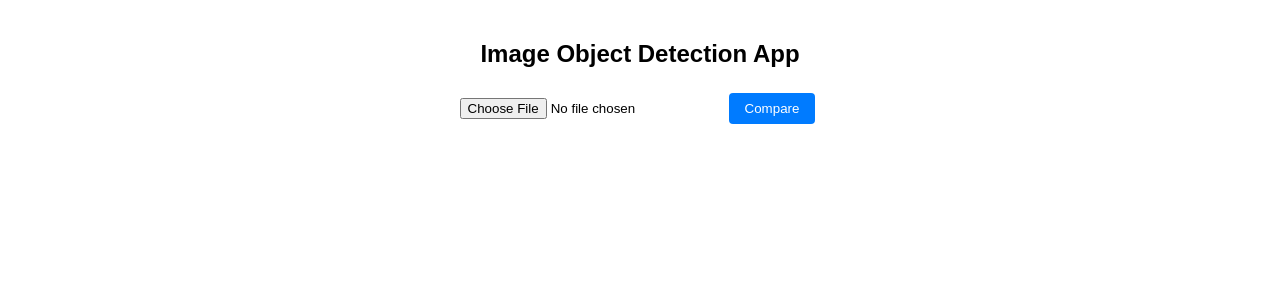
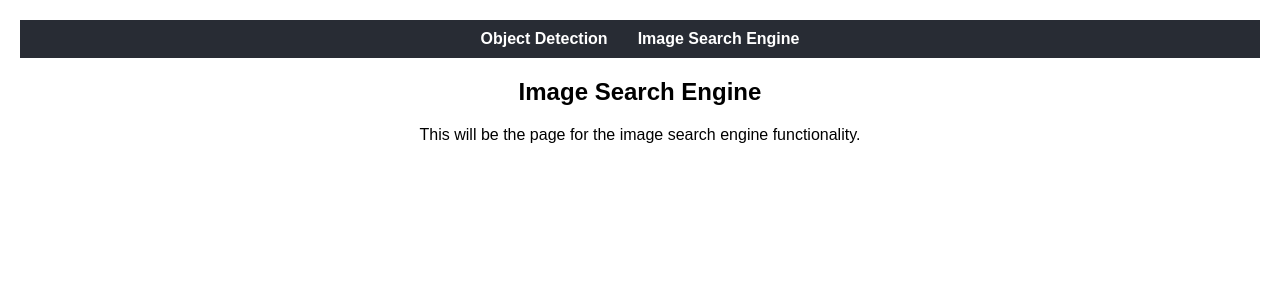
Before and after one commit to DevJLALW/image-search-app, a React (Create React App) app in the folder client/: page /image-search in a window 1280 px wide. Shown: the top 300 px of the page. Built offline with nearby package versions, Linux system fonts and the light colour scheme.

Commit message:
feat: modify as multipage application

```diff
--- a/client/package.json
+++ b/client/package.json
@@ -12,6 +12,7 @@
     "client": "file:",
     "react": "^19.1.0",
     "react-dom": "^19.1.0",
+    "react-router-dom": "^7.5.3",
     "react-scripts": "5.0.1",
     "web-vitals": "^2.1.4"
   },
--- a/client/src/App.js
+++ b/client/src/App.js
@@ -1,150 +1,175 @@
-import React, { useState } from 'react';
-import axios from 'axios';
+// import React, { useState } from 'react';
+// import axios from 'axios';
+// import './App.css';
+
+// const MODEL_TABS = ['vision', 'vertex', 'gemini'];
+
+// function App() {
+//   const [image, setImage] = useState(null);
+//   const [preview, setPreview] = useState(null);
+//   const [results, setResults] = useState({});
+//   const [selectedModel, setSelectedModel] = useState('vision');
+//   const [loading, setLoading] = useState(false);
+
+//   const handleImageChange = (e) => {
+//     const file = e.target.files[0];
+//     setImage(file);
+//     setPreview(URL.createObjectURL(file));
+//     setResults({});
+//   };
+
+//   const handleCompare = async () => {
+//     if (!image) return;
+//     setLoading(true);
+
+//     const formData = new FormData();
+//     formData.append('image', image);
+
+//     const endpoints = {
+//       vision: '/api/detect-vision',
+//       vertex: '/api/detect-vertex',
+//       gemini: '/api/detect-gemini',
+//     };
+
+//     try {
+//       const newResults = {};
+//       for (const model of MODEL_TABS) {
+//         const response = await axios.post(endpoints[model], formData, {
+//           headers: { 'Content-Type': 'multipart/form-data' },
+//         });
+//         newResults[model] = response.data;
+//       }
+//       setResults(newResults);
+//     } catch (err) {
+//       console.error('Error:', err);
+//       alert('Error during detection.');
+//     } finally {
+//       setLoading(false);
+//     }
+//   };
+
+//   const renderBoxes = (objects) => {
+//     if (!objects || !preview) return null;
+
+//     return (
+//       <div style={{ position: 'relative', display: 'inline-block' }}>
+//         <img src={preview} alt="Uploaded" style={{ maxWidth: '100%' }} />
+//         {objects.map((obj, idx) => {
+//           const x = obj.boundingPoly[0].x * 100;
+//           const y = obj.boundingPoly[0].y * 100;
+//           const width = (obj.boundingPoly[1].x - obj.boundingPoly[0].x) * 100;
+//           const height = (obj.boundingPoly[2].y - obj.boundingPoly[0].y) * 100;
+
+//           return (
+//             <div
+//               key={idx}
+//               style={{
+//                 position: 'absolute',
+//                 left: `${x}%`,
+//                 top: `${y}%`,
+//                 width: `${width}%`,
+//                 height: `${height}%`,
+//                 border: '2px solid red',
+//                 color: 'red',
+//                 fontSize: '12px',
+//                 backgroundColor: 'rgba(255, 0, 0, 0.2)',
+//               }}
+//             >
+//               {obj.name} ({(obj.score * 100).toFixed(1)}%)
+//             </div>
+//           );
+//         })}
+//       </div>
+//     );
+//   };
+
+//   const renderTabContent = () => {
+//     const objects = results[selectedModel];
+//     return (
+//       <div style={{ textAlign: 'center' }}>
+//         {renderBoxes(objects)}
+//         {objects && objects.length > 0 && (
+//           <div style={{ textAlign: 'left', marginTop: '1rem', maxWidth: '600px', margin: '1rem auto' }}>
+//             <h4>Detected Objects:</h4>
+//             <ul>
+//               {objects.map((obj, idx) => (
+//                 <li key={idx}>
+//                   <strong>{obj.name}</strong> – Confidence: {(obj.score * 100).toFixed(1)}%
+//                 </li>
+//               ))}
+//             </ul>
+//           </div>
+//         )}
+//       </div>
+//     );
+//   };
+
+//   return (
+//     <div className="App">
+//       <h2>Image Object Detection App</h2>
+//       <div style={{ marginBottom: '1rem' }}>
+//         <input type="file" accept="image/*" onChange={handleImageChange} />
+//         <button onClick={handleCompare} disabled={!image || loading} style={{ marginLeft: '1rem' }}>
+//           {loading ? 'Processing...' : 'Compare'}
+//         </button>
+//       </div>
+
+//       {preview && (
+//         <div style={{ marginBottom: '1rem', textAlign: 'center' }}>
+//           <h4>Uploaded Image</h4>
+//           <img src={preview} alt="Preview" style={{ maxHeight: '300px' }} />
+//         </div>
+//       )}
+
+//       {Object.keys(results).length > 0 && (
+//         <div>
+//           <div style={{ display: 'flex', justifyContent: 'center', gap: '1rem', marginBottom: '1rem' }}>
+//             {MODEL_TABS.map((model) => (
+//               <button
+//                 key={model}
+//                 onClick={() => setSelectedModel(model)}
+//                 style={{
+//                   padding: '0.5rem 1rem',
+//                   backgroundColor: selectedModel === model ? '#007bff' : '#e0e0e0',
+//                   color: selectedModel === model ? 'white' : 'black',
+//                   border: 'none',
+//                   borderRadius: '4px',
+//                   cursor: 'pointer',
+//                 }}
+//               >
+//                 {model.charAt(0).toUpperCase() + model.slice(1)}
+//               </button>
+//             ))}
+//           </div>
+//           {renderTabContent()}
+//         </div>
+//       )}
+//     </div>
+//   );
+// }
+
+// export default App;
+
+// src/App.js
+
+import React from 'react';
+import { BrowserRouter as Router, Route, Routes } from 'react-router-dom';
 import './App.css';
-
-const MODEL_TABS = ['vision', 'vertex', 'gemini'];
+import ObjectDetectionPage from './pages/ObjectDetectionPage';
+import ImageSearchPage from './pages/ImageSearchPage';
+import Navbar from './components/Navbar';  // Import the Navbar
 
 function App() {
-  const [image, setImage] = useState(null);
-  const [preview, setPreview] = useState(null);
-  const [results, setResults] = useState({});
-  const [selectedModel, setSelectedModel] = useState('vision');
-  const [loading, setLoading] = useState(false);
-
-  const handleImageChange = (e) => {
-    const file = e.target.files[0];
-    setImage(file);
-    setPreview(URL.createObjectURL(file));
-    setResults({});
-  };
-
-  const handleCompare = async () => {
-    if (!image) return;
-    setLoading(true);
-
-    const formData = new FormData();
-    formData.append('image', image);
-
-    const endpoints = {
-      vision: '/api/detect-vision',
-      vertex: '/api/detect-vertex',
-      gemini: '/api/detect-gemini',
-    };
-
-    try {
-      const newResults = {};
-      for (const model of MODEL_TABS) {
-        const response = await axios.post(endpoints[model], formData, {
-          headers: { 'Content-Type': 'multipart/form-data' },
-        });
-        newResults[model] = response.data;
-      }
-      setResults(newResults);
-    } catch (err) {
-      console.error('Error:', err);
-      alert('Error during detection.');
-    } finally {
-      setLoading(false);
-    }
-  };
-
-  const renderBoxes = (objects) => {
-    if (!objects || !preview) return null;
-
-    return (
-      <div style={{ position: 'relative', display: 'inline-block' }}>
-        <img src={preview} alt="Uploaded" style={{ maxWidth: '100%' }} />
-        {objects.map((obj, idx) => {
-          const x = obj.boundingPoly[0].x * 100;
-          const y = obj.boundingPoly[0].y * 100;
-          const width = (obj.boundingPoly[1].x - obj.boundingPoly[0].x) * 100;
-          const height = (obj.boundingPoly[2].y - obj.boundingPoly[0].y) * 100;
-
-          return (
-            <div
-              key={idx}
-              style={{
-                position: 'absolute',
-                left: `${x}%`,
-                top: `${y}%`,
-                width: `${width}%`,
-                height: `${height}%`,
-                border: '2px solid red',
-                color: 'red',
-                fontSize: '12px',
-                backgroundColor: 'rgba(255, 0, 0, 0.2)',
-              }}
-            >
-              {obj.name} ({(obj.score * 100).toFixed(1)}%)
-            </div>
-          );
-        })}
+  return (
+    <Router>
+      <div className="App">
+        <Navbar /> {/* Add the Navbar at the top */}
+        <Routes>
+          <Route path="/" element={<ObjectDetectionPage />} />
+          <Route path="/image-search" element={<ImageSearchPage />} />
+        </Routes>
       </div>
-    );
-  };
-
-  const renderTabContent = () => {
-    const objects = results[selectedModel];
-    return (
-      <div style={{ textAlign: 'center' }}>
-        {renderBoxes(objects)}
-        {objects && objects.length > 0 && (
-          <div style={{ textAlign: 'left', marginTop: '1rem', maxWidth: '600px', margin: '1rem auto' }}>
-            <h4>Detected Objects:</h4>
-            <ul>
-              {objects.map((obj, idx) => (
-                <li key={idx}>
-                  <strong>{obj.name}</strong> – Confidence: {(obj.score * 100).toFixed(1)}%
-                </li>
-              ))}
-            </ul>
-          </div>
-        )}
-      </div>
-    );
-  };
-
-  return (
-    <div className="App">
-      <h2>Image Object Detection App</h2>
-      <div style={{ marginBottom: '1rem' }}>
-        <input type="file" accept="image/*" onChange={handleImageChange} />
-        <button onClick={handleCompare} disabled={!image || loading} style={{ marginLeft: '1rem' }}>
-          {loading ? 'Processing...' : 'Compare'}
-        </button>
-      </div>
-
-      {preview && (
-        <div style={{ marginBottom: '1rem', textAlign: 'center' }}>
-          <h4>Uploaded Image</h4>
-          <img src={preview} alt="Preview" style={{ maxHeight: '300px' }} />
-        </div>
-      )}
-
-      {Object.keys(results).length > 0 && (
-        <div>
-          <div style={{ display: 'flex', justifyContent: 'center', gap: '1rem', marginBottom: '1rem' }}>
-            {MODEL_TABS.map((model) => (
-              <button
-                key={model}
-                onClick={() => setSelectedModel(model)}
-                style={{
-                  padding: '0.5rem 1rem',
-                  backgroundColor: selectedModel === model ? '#007bff' : '#e0e0e0',
-                  color: selectedModel === model ? 'white' : 'black',
-                  border: 'none',
-                  borderRadius: '4px',
-                  cursor: 'pointer',
-                }}
-              >
-                {model.charAt(0).toUpperCase() + model.slice(1)}
-              </button>
-            ))}
-          </div>
-          {renderTabContent()}
-        </div>
-      )}
-    </div>
+    </Router>
   );
 }
 
--- /dev/null
+++ b/client/src/components/Navbar.css
@@ -0,0 +1,30 @@
+/* Navbar Styling */
+.navbar {
+    background-color: #282c34;
+    padding: 10px 0;
+    text-align: center;
+  }
+
+  .navbar ul {
+    list-style: none;
+    padding: 0;
+    margin: 0;
+    display: flex;
+    justify-content: center;
+  }
+
+  .navbar li {
+    margin: 0 15px;
+  }
+
+  .nav-link {
+    color: white;
+    text-decoration: none;
+    font-size: 16px;
+    font-weight: bold;
+    transition: color 0.3s;
+  }
+
+  .nav-link:hover {
+    color: #007bff;
+  }
--- /dev/null
+++ b/client/src/components/Navbar.js
@@ -0,0 +1,20 @@
+import React from 'react';
+import { Link } from 'react-router-dom';
+import './Navbar.css';  // Add custom styling for Navbar
+
+function Navbar() {
+  return (
+    <nav className="navbar">
+      <ul>
+        <li>
+          <Link to="/" className="nav-link">Object Detection</Link>
+        </li>
+        <li>
+          <Link to="/image-search" className="nav-link">Image Search Engine</Link>
+        </li>
+      </ul>
+    </nav>
+  );
+}
+
+export default Navbar;
--- /dev/null
+++ b/client/src/pages/ImageSearchPage.js
@@ -0,0 +1,13 @@
+import React from 'react';
+
+function ImageSearchPage() {
+  return (
+    <div className="ImageSearchPage">
+      <h2>Image Search Engine</h2>
+      <p>This will be the page for the image search engine functionality.</p>
+      {/* Add functionality for your image search engine here */}
+    </div>
+  );
+}
+
+export default ImageSearchPage;
--- /dev/null
+++ b/client/src/pages/ObjectDetectionPage.js
@@ -0,0 +1,151 @@
+import React, { useState } from 'react';
+import axios from 'axios';
+import '../App.css';
+
+const MODEL_TABS = ['vision', 'vertex', 'gemini'];
+
+function ObjectDetectionPage() {
+  const [image, setImage] = useState(null);
+  const [preview, setPreview] = useState(null);
+  const [results, setResults] = useState({});
+  const [selectedModel, setSelectedModel] = useState('vision');
+  const [loading, setLoading] = useState(false);
+
+  const handleImageChange = (e) => {
+    const file = e.target.files[0];
+    setImage(file);
+    setPreview(URL.createObjectURL(file));
+    setResults({});
+  };
+
+  const handleCompare = async () => {
+    if (!image) return;
+    setLoading(true);
+
+    const formData = new FormData();
+    formData.append('image', image);
+
+    const endpoints = {
+      vision: '/api/detect-vision',
+      vertex: '/api/detect-vertex',
+      gemini: '/api/detect-gemini',
+    };
+
+    try {
+      const newResults = {};
+      for (const model of MODEL_TABS) {
+        const response = await axios.post(endpoints[model], formData, {
+          headers: { 'Content-Type': 'multipart/form-data' },
+        });
+        newResults[model] = response.data;
+      }
+      setResults(newResults);
+    } catch (err) {
+      console.error('Error:', err);
+      alert('Error during detection.');
+    } finally {
+      setLoading(false);
+    }
+  };
+
+  const renderBoxes = (objects) => {
+    if (!objects || !preview) return null;
+
+    return (
+      <div style={{ position: 'relative', display: 'inline-block' }}>
+        <img src={preview} alt="Uploaded" style={{ maxWidth: '100%' }} />
+        {objects.map((obj, idx) => {
+          const x = obj.boundingPoly[0].x * 100;
+          const y = obj.boundingPoly[0].y * 100;
+          const width = (obj.boundingPoly[1].x - obj.boundingPoly[0].x) * 100;
+          const height = (obj.boundingPoly[2].y - obj.boundingPoly[0].y) * 100;
+
+          return (
+            <div
+              key={idx}
+              style={{
+                position: 'absolute',
+                left: `${x}%`,
+                top: `${y}%`,
+                width: `${width}%`,
+                height: `${height}%`,
+                border: '2px solid red',
+                color: 'red',
+                fontSize: '12px',
+                backgroundColor: 'rgba(255, 0, 0, 0.2)',
+              }}
+            >
+              {obj.name} ({(obj.score * 100).toFixed(1)}%)
+            </div>
+          );
+        })}
+      </div>
+    );
+  };
+
+  const renderTabContent = () => {
+    const objects = results[selectedModel];
+    return (
+      <div style={{ textAlign: 'center' }}>
+        {renderBoxes(objects)}
+        {objects && objects.length > 0 && (
+          <div style={{ textAlign: 'left', marginTop: '1rem', maxWidth: '600px', margin: '1rem auto' }}>
+            <h4>Detected Objects:</h4>
+            <ul>
+              {objects.map((obj, idx) => (
+                <li key={idx}>
+                  <strong>{obj.name}</strong> – Confidence: {(obj.score * 100).toFixed(1)}%
+                </li>
+              ))}
+            </ul>
+          </div>
+        )}
+      </div>
+    );
+  };
+
+  return (
+    <div className="ObjectDetectionPage">
+      <h2>Image Object Detection App</h2>
+      <div style={{ marginBottom: '1rem' }}>
+        <input type="file" accept="image/*" onChange={handleImageChange} />
+        <button onClick={handleCompare} disabled={!image || loading} style={{ marginLeft: '1rem' }}>
+          {loading ? 'Processing...' : 'Compare'}
+        </button>
+      </div>
+
+      {preview && (
+        <div style={{ marginBottom: '1rem', textAlign: 'center' }}>
+          <h4>Uploaded Image</h4>
+          <img src={preview} alt="Preview" style={{ maxHeight: '300px' }} />
+        </div>
+      )}
+
+      {Object.keys(results).length > 0 && (
+        <div>
+          <div style={{ display: 'flex', justifyContent: 'center', gap: '1rem', marginBottom: '1rem' }}>
+            {MODEL_TABS.map((model) => (
+              <button
+                key={model}
+                onClick={() => setSelectedModel(model)}
+                style={{
+                  padding: '0.5rem 1rem',
+                  backgroundColor: selectedModel === model ? '#007bff' : '#e0e0e0',
+                  color: selectedModel === model ? 'white' : 'black',
+                  border: 'none',
+                  borderRadius: '4px',
+                  cursor: 'pointer',
+                }}
+              >
+                {model.charAt(0).toUpperCase() + model.slice(1)}
+              </button>
+            ))}
+          </div>
+          {renderTabContent()}
+        </div>
+      )}
+    </div>
+  );
+}
+
+export default ObjectDetectionPage;
```
Also changed, not shown: client/src/App.css (+4 -5 lines), client/src/components/ImageSearchEngine.js (added), client/src/index.js (line endings or trailing spaces), 1 other file (tests, documents, lock files or other folders).
